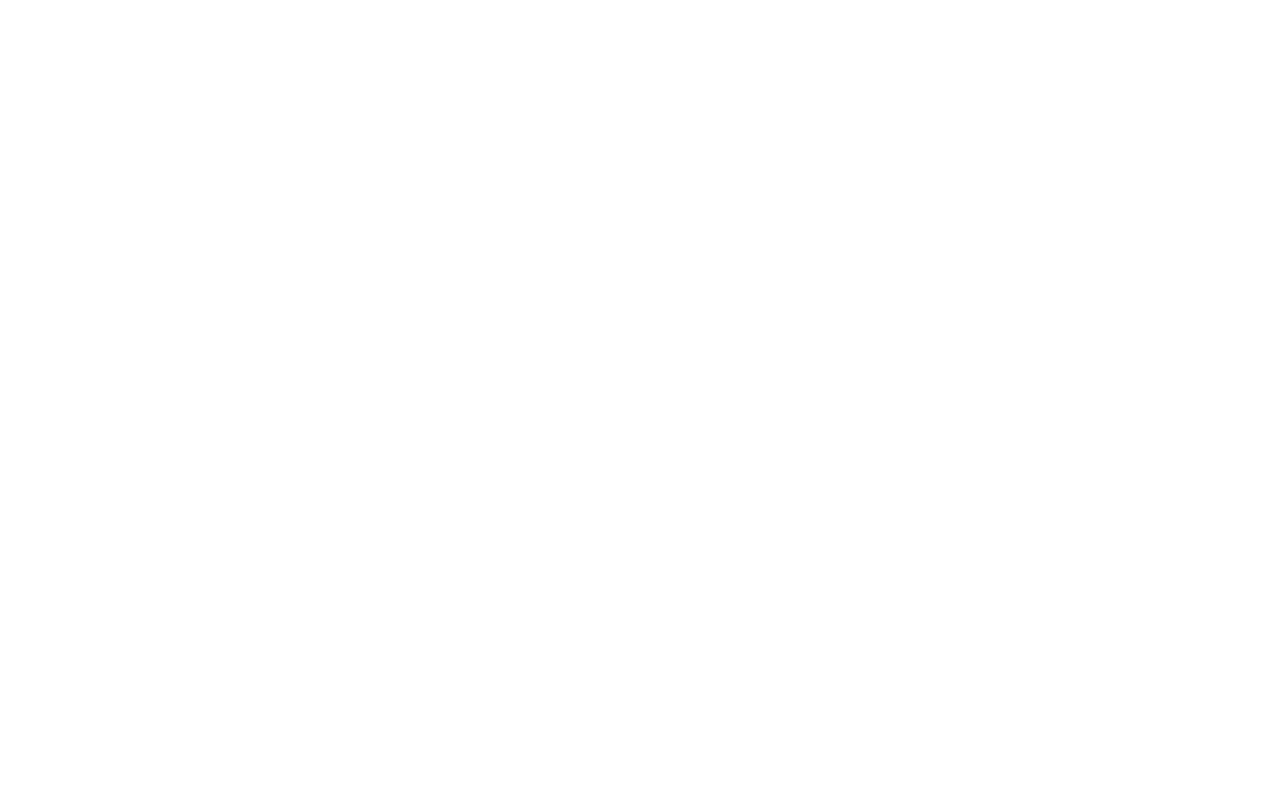
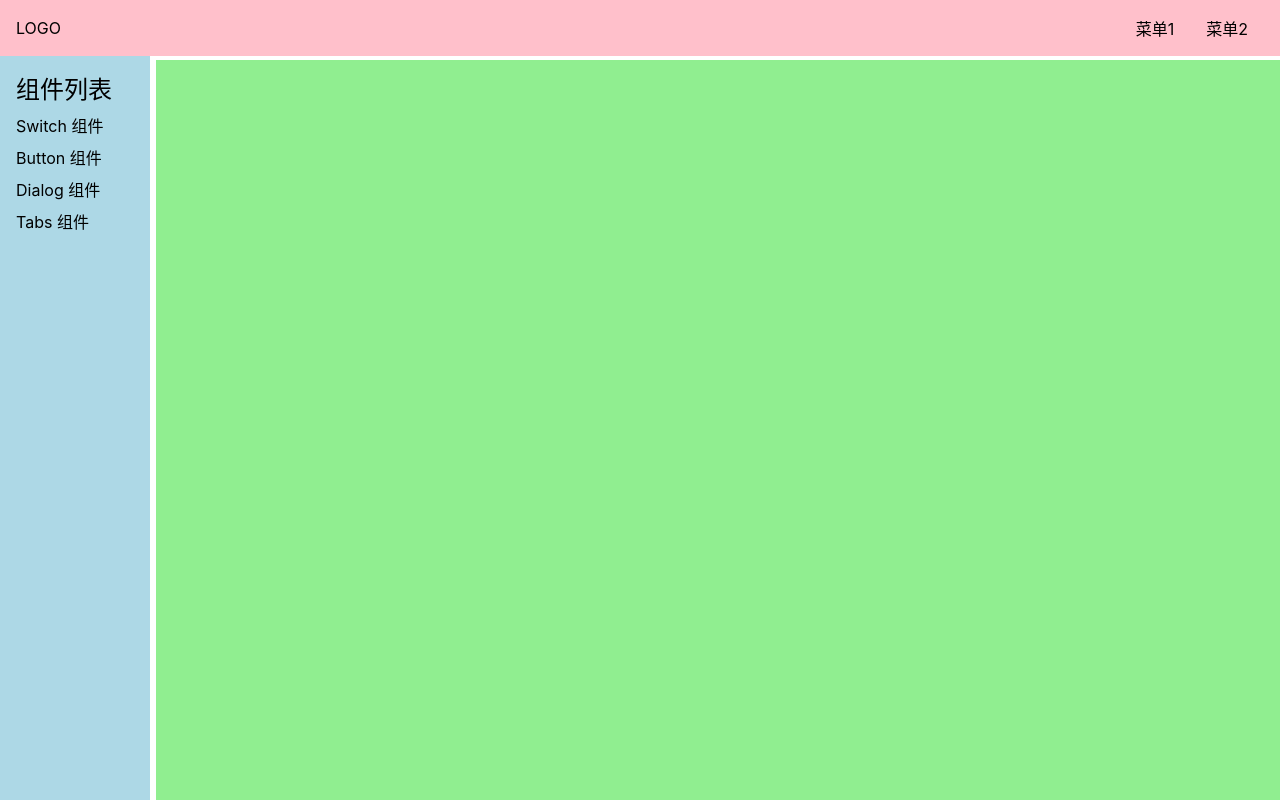
Before and after one commit to joe247184/PinkJoe-UI, a Vue app: page /#/doc in a window 1280 px wide. Before the commit this address had no page. Built offline with nearby package versions, Linux system fonts and the light colour scheme.

Commit message:
基本框架及样式完成

```diff
--- /dev/null
+++ b/src/components/Topnav.vue
@@ -0,0 +1,62 @@
+<template>
+  <div class="top-nav">
+    <div class="logo">LOGO</div>
+    <ul class="menu">
+      <li>菜单1</li>
+      <li>菜单2</li>
+    </ul>
+    <span class="toggleAside"></span>
+  </div>
+</template>
+<script lang="ts">
+  export default {
+
+  };
+</script>
+<style lang="scss" scoped>
+  .top-nav {
+    background: pink;
+    display: flex;
+    padding: 16px;
+    position: fixed;
+    top: 0;
+    left: 0;
+    width: 100%;
+    z-index: 10;
+    justify-content: center;
+    align-items: center;
+    > .logo {
+      max-width: 6em;
+      margin-right: auto;
+    }
+    > .menu {
+      display: flex;
+      white-space: nowrap;
+      flex-wrap: nowrap;
+      > li {
+        margin: 0 1em;
+      }
+    }
+    > .toggleAside {
+      width: 24px;
+      height: 24px;
+      background: red;
+      position: absolute;
+      left: 16px;
+      top: 50%;
+      transform: translateY(-50%);
+      display: none;
+    }
+    @media (max-width: 500px) {
+      > .menu {
+        display: none;
+      }
+      > .logo {
+        margin: 0 auto;
+      }
+      > .toggleAside {
+        display: inline-block;
+      }
+    }
+  }
+</style>
--- a/src/index.css
+++ /dev/null
@@ -1,8 +0,0 @@
-#app {
-  font-family: Avenir, Helvetica, Arial, sans-serif;
-  -webkit-font-smoothing: antialiased;
-  -moz-osx-font-smoothing: grayscale;
-  text-align: center;
-  color: #2c3e50;
-  margin-top: 60px;
-}
--- /dev/null
+++ b/src/index.scss
@@ -0,0 +1,27 @@
+* {
+  margin: 0;
+  padding: 0;
+  box-sizing: border-box;
+}
+ul,
+ol {
+  list-style: none;
+}
+a {
+  text-decoration: none;
+  color: inherit;
+  &:hover {
+    border-bottom: 1px solid;
+    cursor: pointer;
+  }
+}
+h1,h2,h3,h4,h5,h6{
+  font-weight: normal;
+}
+
+body {
+  font-size: 16px;
+  // 为什么这样写 font-family
+  // 答案见 https://github.com/zenozeng/fonts.css/
+  font-family: -apple-system, "Noto Sans", "Helvetica Neue", Helvetica, "Nimbus Sans L", Arial, "Liberation Sans", "PingFang SC", "Hiragino Sans GB", "Noto Sans CJK SC", "Source Han Sans SC", "Source Han Sans CN", "Microsoft YaHei", "Wenquanyi Micro Hei", "WenQuanYi Zen Hei", "ST Heiti", SimHei, "WenQuanYi Zen Hei Sharp", sans-serif;
+}
--- a/src/main.ts
+++ b/src/main.ts
@@ -1,17 +1,7 @@
 import { createApp } from 'vue'
 import App from './App.vue'
-import './index.css'
-import {createWebHashHistory, createRouter} from "vue-router";
-import Home from './views/Home.vue'
-
-const history = createWebHashHistory()
-
-const router = createRouter({
-  history,
-  routes:[
-    {path: '/', component: Home}
-  ]
-})
+import './index.scss'
+import router from './router'
 
 const app = createApp(App)
 app.use(router)
--- /dev/null
+++ b/src/router.ts
@@ -0,0 +1,15 @@
+import {createWebHashHistory, createRouter} from "vue-router";
+import Home from "./views/Home.vue";
+import Doc from "./views/Doc.vue"
+
+const history = createWebHashHistory()
+
+const router = createRouter({
+  history,
+  routes:[
+    {path: '/', component: Home},
+    {path: '/doc', component: Doc}
+  ]
+})
+
+export default router
--- a/src/views/Doc.vue
+++ b/src/views/Doc.vue
@@ -1,13 +1,83 @@
 <template>
-
+  <div class="layout">
+    <Topnav class="nav" />
+    <div class="content">
+      <aside>
+        <h2>组件列表</h2>
+        <ol>
+          <li>
+            <router-link to="/doc/switch">Switch 组件</router-link>
+          </li>
+          <li>
+            <router-link to="/doc/button">Button 组件</router-link>
+          </li>
+          <li>
+            <router-link to="/doc/dialog">Dialog 组件</router-link>
+          </li>
+          <li>
+            <router-link to="/doc/tabs">Tabs 组件</router-link>
+          </li>
+        </ol>
+      </aside>
+      <main>
+        <router-view />
+      </main>
+    </div>
+  </div>
 </template>
-
-<script>
+<script lang="ts">
+  import Topnav from "../components/Topnav.vue";
   export default {
-    name: "Doc"
+    components: { Topnav },
+  };
+</script>
+<style lang="scss" scoped>
+  .layout {
+    display: flex;
+    flex-direction: column;
+    height: 100vh;
+    > .nav {
+      flex-shrink: 0;
+    }
+    > .content {
+      flex-grow: 1;
+      padding-top: 60px;
+      padding-left: 156px;
+      @media (max-width: 500px) {
+        padding-left: 0;
+      }
+    }
   }
-</script>
-
-<style scoped>
-
+  .content {
+    display: flex;
+    > aside {
+      flex-shrink: 0;
+    }
+    > main {
+      flex-grow: 1;
+      padding: 16px;
+      background: lightgreen;
+    }
+  }
+  aside {
+    background: lightblue;
+    width: 150px;
+    padding: 16px;
+    position: fixed;
+    top: 0;
+    left: 0;
+    padding-top: 70px;
+    height: 100%;
+    > h2 {
+      margin-bottom: 4px;
+    }
+    > ol {
+      > li {
+        padding: 4px 0;
+      }
+    }
+  }
+  main {
+    overflow: auto;
+  }
 </style>
--- a/src/views/Home.vue
+++ b/src/views/Home.vue
@@ -1,5 +1,6 @@
 <template>
   <div>
+    <Topnav></Topnav>
     <div class="banner">
       <h1>轱辘UI</h1>
       <h2>一个厉害的 UI 框架</h2>
@@ -11,8 +12,9 @@
   </div>
 </template>
 <script lang="ts">
+  import Topnav from "../components/Topnav.vue";
   export default {
-    components: {  },
+    components: { Topnav },
   };
 </script>
 <style lang="scss" scoped>
```
Also changed, not shown: src/components/Raven.vue (deleted, +0 -15 lines).
